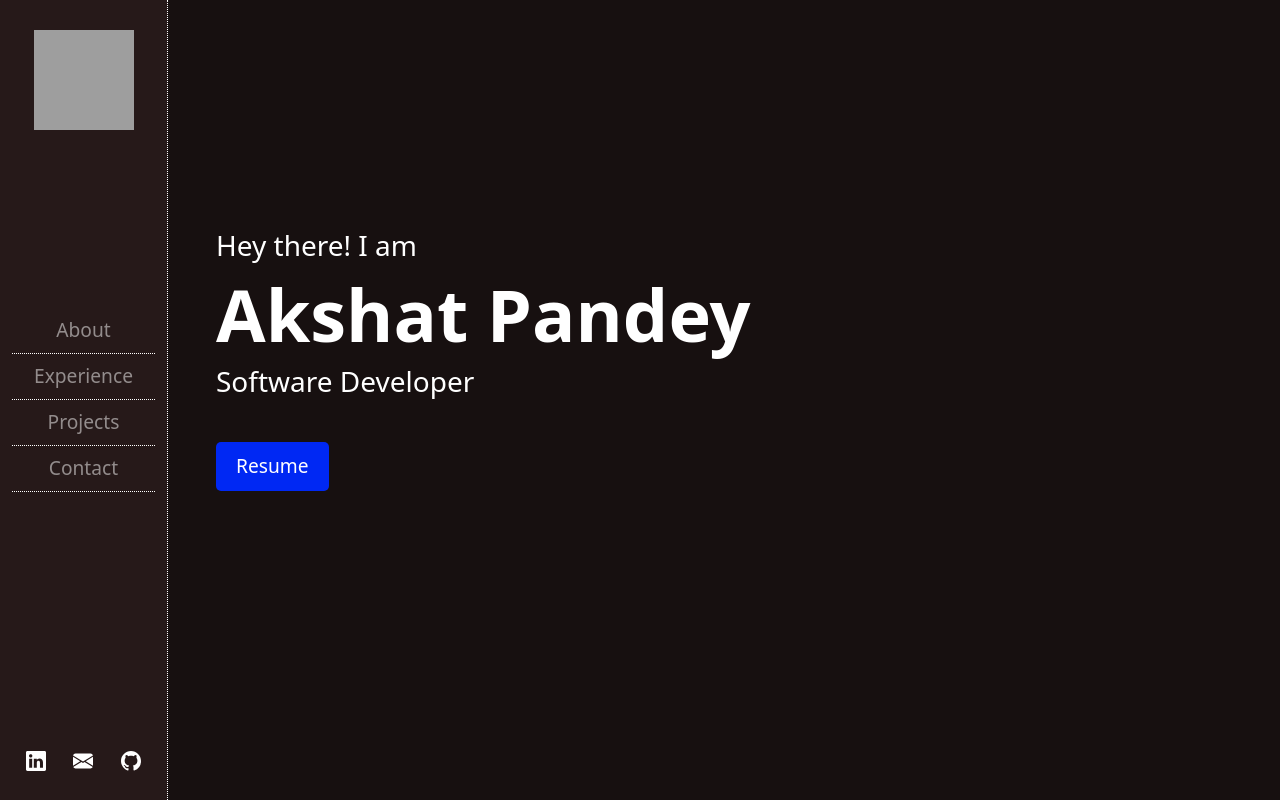
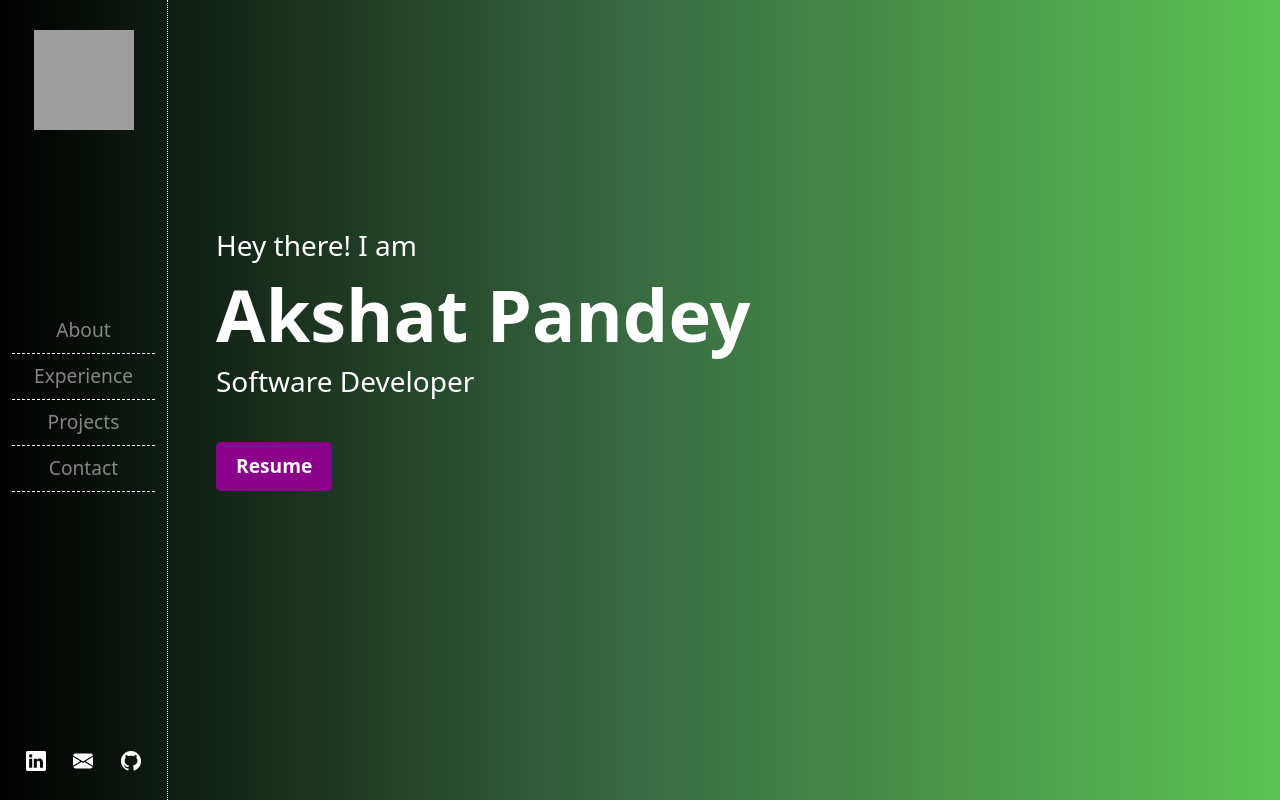
Before and after one commit to AkshatPandey1/web-portfolio, a React (Create React App) app: page / in a window 1280 px wide. Built offline with nearby package versions, Linux system fonts and the light colour scheme; grey boxes are pictures that could not be loaded.

Commit message:
UI: Changed background color

```diff
--- a/public/index.html
+++ b/public/index.html
@@ -7,7 +7,7 @@
     <meta name="theme-color" content="#000000" />
     <meta
       name="description"
-      content="Web site created using create-react-app"
+      content="My portfolio website built with ReactJS"
     />
     <!--
       manifest.json provides metadata used when your web app is installed on a
--- a/src/components/Sidebar.js
+++ b/src/components/Sidebar.js
@@ -15,7 +15,7 @@ function Sidebar(props) {
                             <Container fluid>
                                 <Row>
                                     <div className="logo animate__animated animate__bounce">
-                                        <a href="/">
+                                        <a href={window.location.href}>
                                             <img className="" src="https://i.imgur.com/BKqZdzJ.png" alt="placeholder"/>
                                         </a>
                                     </div>
--- a/src/index.css
+++ b/src/index.css
@@ -1,4 +1,5 @@
 body {
-    background: #171010;
+    /* Linear gradient from black to green */
+    background: linear-gradient(90deg, #000000 0%, #396b42 50%, #5bc352 100%);
     overflow-x: hidden;
 }
--- a/src/styles/Home.css
+++ b/src/styles/Home.css
@@ -27,8 +27,9 @@ h1 {
 }
 
 .resume button {
-    background-color: #0028f3;
+    background-color: darkmagenta;
     color: white;
+    font-weight: bolder;
     border: none;
     border-radius: 5px;
     padding: 10px 20px;
--- a/src/styles/Sidebar.css
+++ b/src/styles/Sidebar.css
@@ -5,7 +5,7 @@
     text-align: center;
     display: table-cell;
     border-right: white 1px dotted;
-    background-color: rgba(54, 34, 34, 0.5);
+    background-color: transparent;
 }
 
 .sidebar .header {
@@ -27,7 +27,7 @@ img {
 }
 
 .sidebar .body .nav {
-    border-bottom: white 1px dotted;
+    border-bottom: white 1px dashed;
     -webkit-transition: background-color 0.5s;
     -moz-transition: background-color 0.5s;
     -ms-transition: background-color 0.5s;
@@ -36,7 +36,7 @@ img {
 }
 
 .sidebar .body .nav:hover {
-    background-color: #513333;
+    background-color: #6a6964;
 }
 
 .sidebar .footer {
@@ -56,6 +56,10 @@ img {
     -ms-transition: color 0.5s;
     -o-transition: color 0.5s;
     transition: color 0.5s;
+}
+
+.footer .icon:hover {
+    color: #fca311;
 }
 
 
@@ -102,3 +106,7 @@ img {
     animation-duration: 2s;
     animation-delay: 2s;
 }
+
+.collapsable-navbar .icon:hover {
+    color: #fca311;
+}
```
Also changed, not shown: 7 other files (tests, documents, lock files or other folders).
